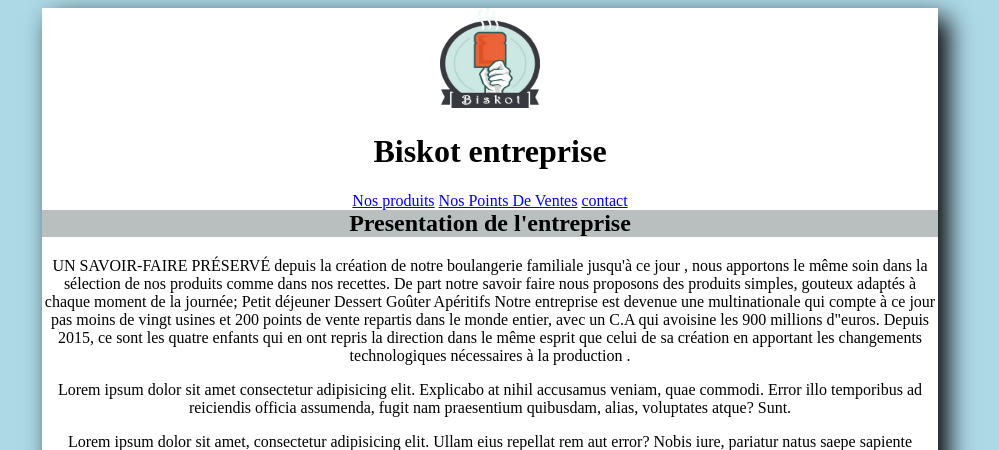
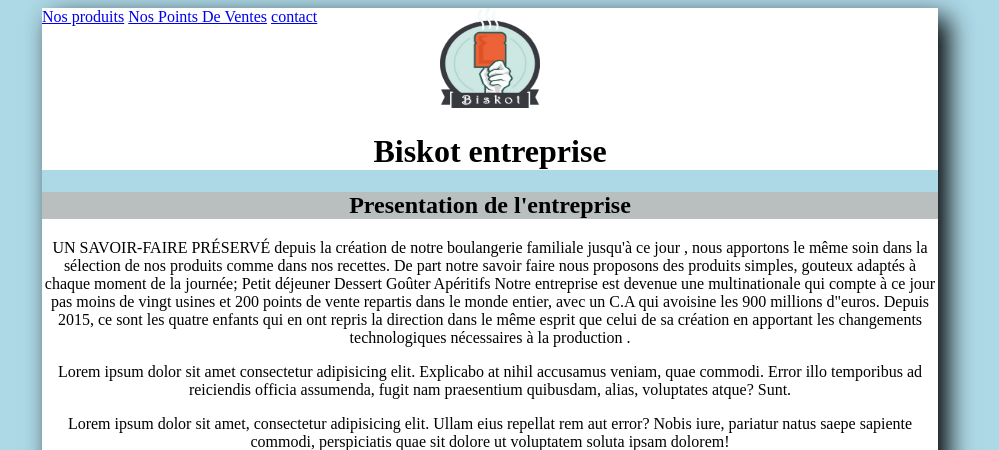
Before and after one commit to MaximeB139/project-groupe, a PHP site: page / in a window 1280 px wide. Shown: the top 450 px of the page, without its empty margins (150-1149 px from the left). Run offline with PHP 8.4, Linux system fonts and the light colour scheme.

Commit message:
modif ancre

```diff
--- a/assets/css/style.css
+++ b/assets/css/style.css
@@ -38,3 +38,7 @@ h2 {
     margin-block-start: 0px;
     background-color: rgba(149, 157, 158, 0.658);
 }
+
+.ancre{
+    position: fixed;
+}
--- a/php/view/presentation.php
+++ b/php/view/presentation.php
@@ -10,13 +10,14 @@
 </head>
 <body>
     <header>
-    <img class="logo" src="assets/img/LogoBiskot.png" alt="logo entreprise">
-    <h1>Biskot entreprise</h1>
-<section class="ancre">
+    <section class="ancre">
 <a href="#Nos produits">Nos produits</a>
 <a href="#Nos Points De Ventes">Nos Points De Ventes</a>
 <a href="#contact">contact</a>
 </section>
+    <img class="logo" src="assets/img/LogoBiskot.png" alt="logo entreprise">
+    <h1>Biskot entreprise</h1>
+
     </header>
 
     <main>
```
